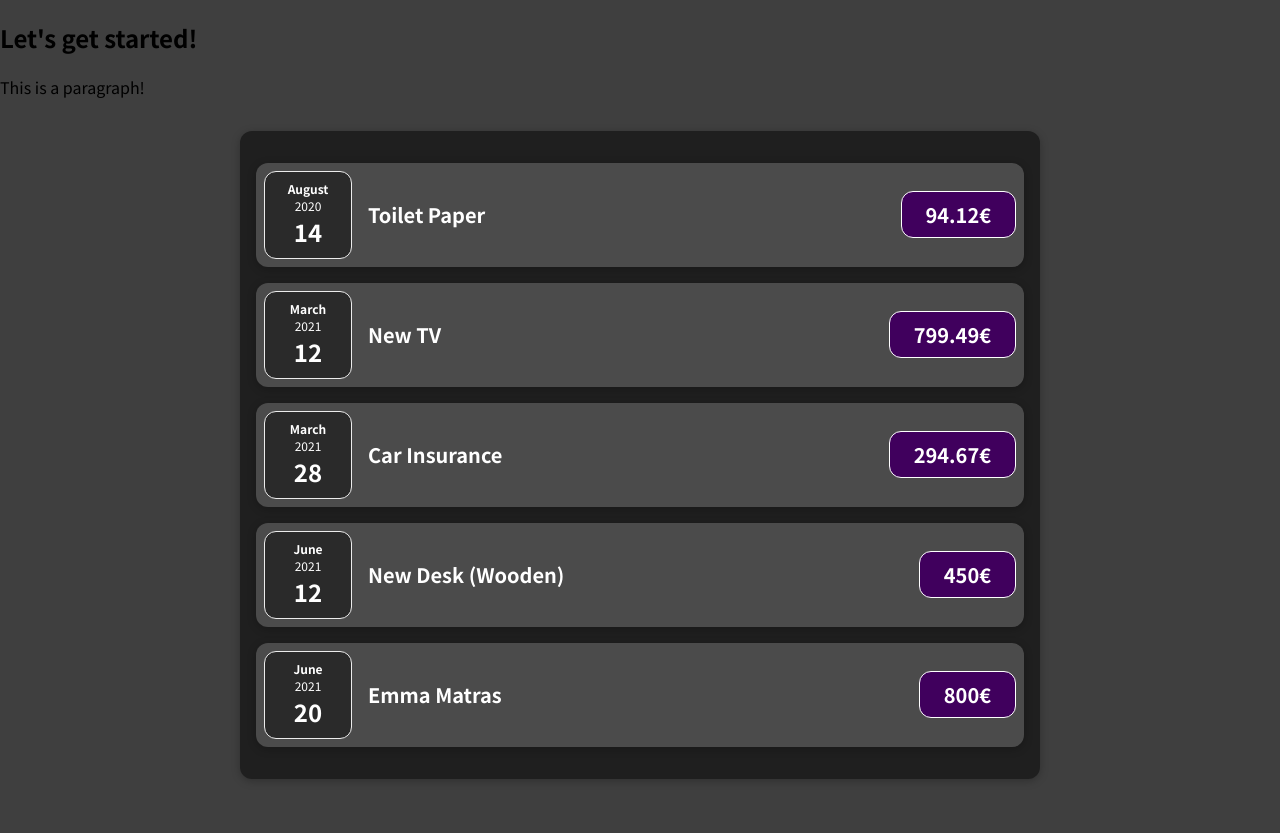
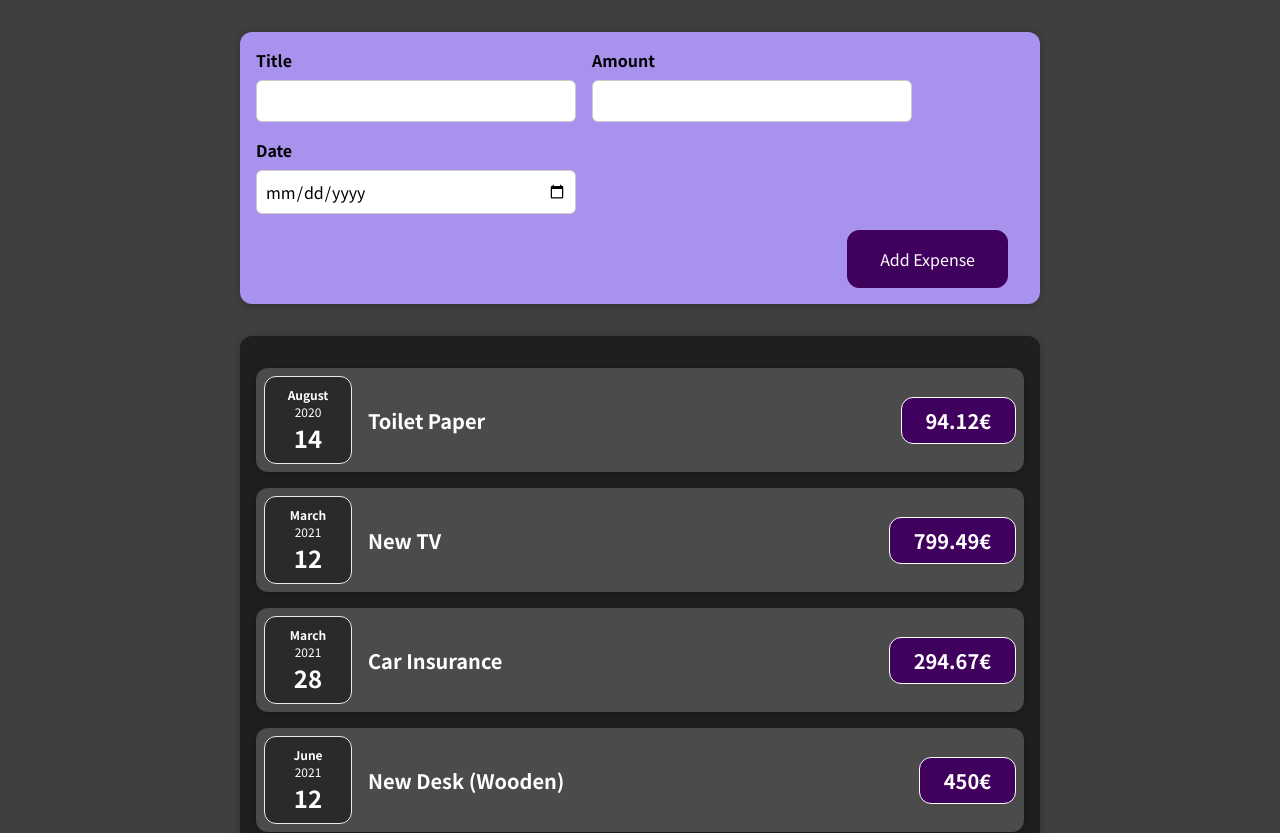
Before and after one commit to alexander101010/react-expense-tracker, a React (Create React App) app: page / in a window 1280 px wide. Shown: the top 833 px of the page. Before the commit the page ends 811 px from the top, so only its background shows below. Built offline with nearby package versions, Linux system fonts and the light colour scheme.

Commit message:
added state so expense list can be rerendered on change, also added NewExpense component

```diff
--- a/src/App.js
+++ b/src/App.js
@@ -1,8 +1,10 @@
 // import ExpenseItem from './components/ExpenseItem';
+import { useState } from 'react';
 import ExpenseList from './components/Expenses/ExpenseList';
+import NewExpense from './components/NewExpense/NewExpense';
 
 function App() {
-  const expenses = [
+  const initialExpenses = [
     {
       id: 'e1',
       title: 'Toilet Paper',
@@ -29,11 +31,19 @@ function App() {
       date: new Date(2021, 5, 20),
     },
   ];
+  const [expenses, setExpenses] = useState(initialExpenses);
+
+  const addExpenseHandler = (addedExpense) => {
+    console.log('In App.js');
+    console.log(addedExpense);
+    // expenses.push(addedExpense);
+    setExpenses((prevState) => [...prevState, addedExpense]);
+  };
 
   return (
     <div>
-      <h2>Let's get started!</h2>
-      <p>This is a paragraph!</p>
+      <NewExpense onAddExpense={addExpenseHandler} />
+      {/* <ExpenseList expenses={expenses} /> */}
       <ExpenseList expenses={expenses} />
     </div>
   );
```
